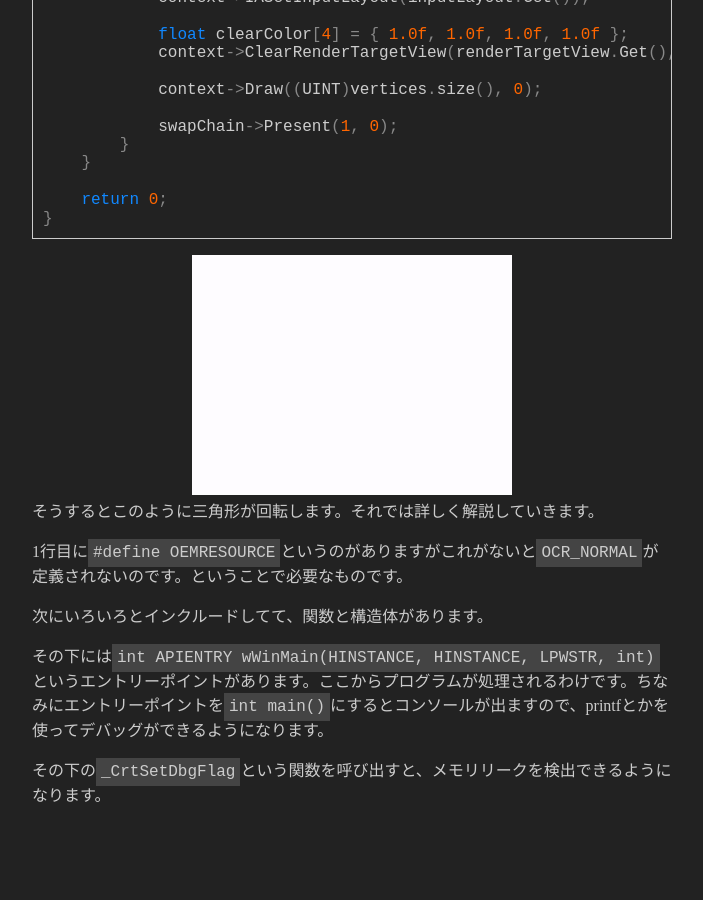
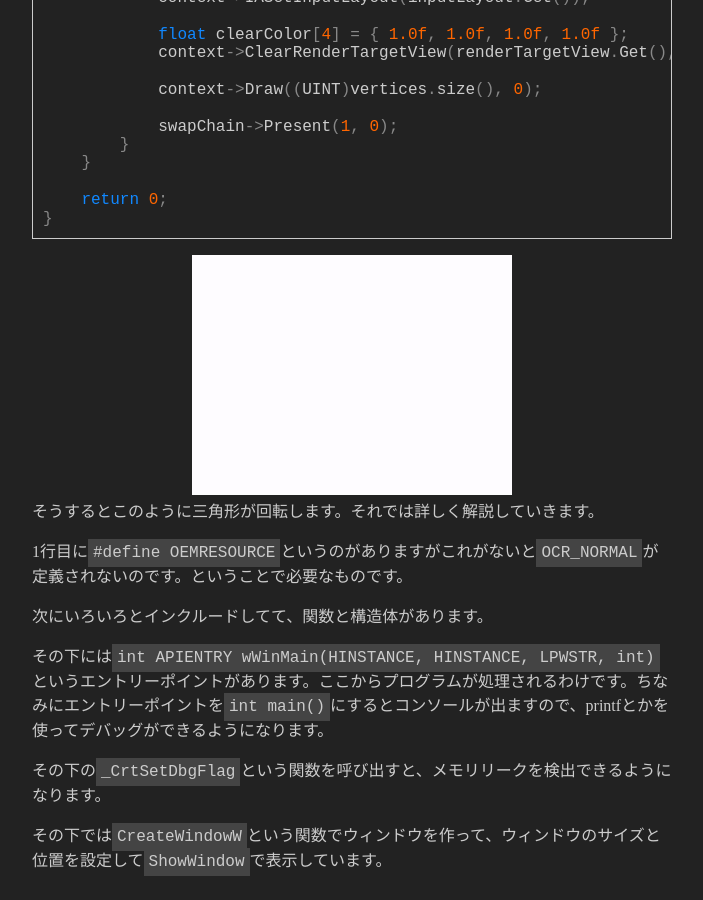
Before and after one commit to itukikikuti/windblow.net, a Jekyll site: the page built from _posts/DirectX11/2018-08-08-Direct3D 11で三角形を描画する.md, in a window 1280 px wide and 900 px high, scrolled down 5773 px. Shown: the whole window, without its empty margins (288-991 px from the left). Built offline with Jekyll 4.4.1, drawn with Linux system fonts in a browser that asks for light colours; before the commit the page ends 6607 px from its top, so only the background shows below that.

Commit message:
Update 2018-08-08-Direct3D 11で三角形を描画する.md

```diff
--- a/_posts/DirectX11/2018-08-08-Direct3D 11で三角形を描画する.md
+++ b/_posts/DirectX11/2018-08-08-Direct3D 11で三角形を描画する.md
@@ -292,3 +292,5 @@ int APIENTRY wWinMain(HINSTANCE, HINSTANCE, LPWSTR, int)
 その下には`int APIENTRY wWinMain(HINSTANCE, HINSTANCE, LPWSTR, int)`というエントリーポイントがあります。ここからプログラムが処理されるわけです。ちなみにエントリーポイントを`int main()`にするとコンソールが出ますので、printfとかを使ってデバッグができるようになります。
 
 その下の`_CrtSetDbgFlag`という関数を呼び出すと、メモリリークを検出できるようになります。
+
+その下では`CreateWindowW`という関数でウィンドウを作って、ウィンドウのサイズと位置を設定して`ShowWindow`で表示しています。
```
